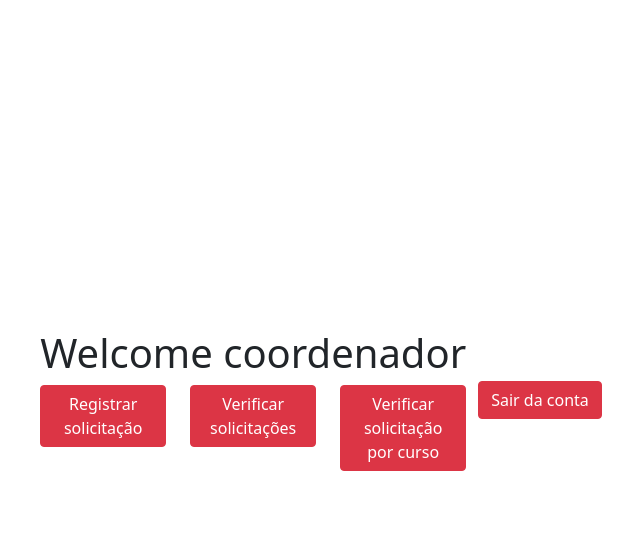
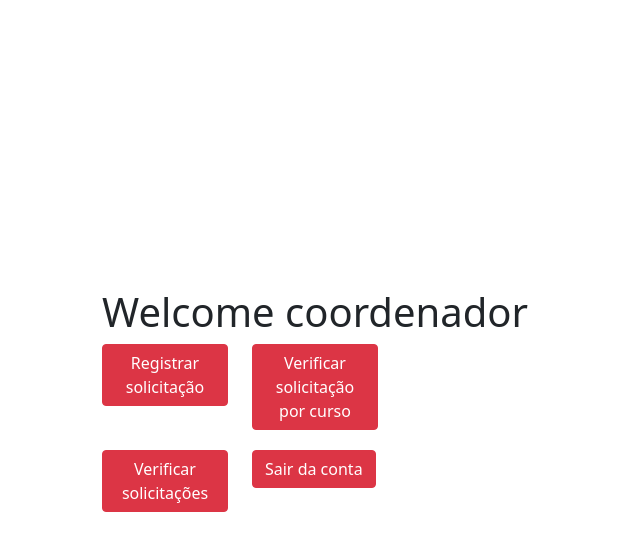
Before and after one commit to VitorMarciano001/FATEC_DES_WEB2_2024_Avaliacao1, a PHP site: page /pages/home_page.php in a window 1280 px wide. Shown: the top 551 px of the page, without its empty margins (325-965 px from the left). Run offline with PHP 8.4, Linux system fonts and the light colour scheme; the visitor is signed in with stand-in values (Sample User, id 1).

Commit message:
Finalizado registro de solicitacoes e verificacoes

```diff
--- a/database/dsm.txt
+++ b/database/dsm.txt
@@ -1,2 +1,4 @@
 Laboratório 3 | 2024-09-30 | Instalar Word
 Laboratório 1 | 2024-09-22 | concertar minha pica
+Laboratório 2 | 2024-09-21 | limpar proc
+Laboratório 3 | 2024-09-23 | limpar proc
--- a/database/ge.txt
+++ b/database/ge.txt
@@ -0,0 +1,2 @@
+Laboratório 1 | 2024-09-24 | Instalar Word
+Laboratório 2 | 2024-09-25 | concertar minha pica
--- a/index.php
+++ b/index.php
@@ -11,6 +11,10 @@
 
 <body>
   <div class="wrapper">
+    <div style="margin-bottom: 10px;" class="d-grid gap-2">
+      <h1 style="text-align: center;">Seja bem vindo ao TaskTrack</h1>
+      <h3 style="text-align: center;">Vamos logar no sistema?</h3>
+    </div>
     <form action="controller/login_controller.php" method="POST">
       <div class="mb-3">
         <label for="exampleInputEmail1" class="form-label">Usuario</label>
--- a/pages/home_page.php
+++ b/pages/home_page.php
@@ -29,24 +29,23 @@ if (!isset($_SESSION['$userType']) && $_SESSION['loggedIn'] == true) {
             <h1 style="text-align: center;">Welcome <?php echo $USER; ?> </h1>
 
         </div>
-        <div>
-            <div class="container">
-                <div class="row">
-                    <div class="col">
-                        <a href="register_solicitation.php" class="btn btn-danger">Registrar solicitação</a>
-                    </div>
-                    <div class="col order-5">
-                        <a href="" class="btn btn-danger">Verificar solicitação por curso</a>
-                    </div>
-                    <div class="col order-1">
-                        <a href="" class="btn btn-danger">Verificar solicitações</a>
-                    </div>
-                </div>
+
+        <div  class="container">
+            <div class="row">
+                <div class="col-6 col-sm-4"><?php
+                                            if ($USER == "coordenador") {
+                                                echo '<div class="col"><a href="register_solicitation.php" class="btn btn-danger">Registrar solicitação</a></div>';
+                                            }
+                                            ?></div>
+                <div class="col-6 col-sm-4"><a href="" class="btn btn-danger">Verificar solicitação por curso</a></div>
+
+                <div style="margin-top: 10px; margin-bottom: 10px;" class="w-100 d-none d-md-block"></div>
+
+                <div class="col-6 col-sm-4"><a href="verify_solicitations.php" class="btn btn-danger">Verificar solicitações</a></div>
+                <div class="col-6 col-sm-4"><a href="../controller/logout_controller.php" class="btn btn-danger">Sair da conta</a></div>
             </div>
         </div>
 
-    </div>
-    <a href="../controller/logout_controller.php" class="btn btn-danger">Sair da conta</a>
 
 </body>
 
```
Also changed, not shown: pages/verify_solicitations.php (added, +61 -0 lines), utils/get_content.php (added, +29 -0 lines).
